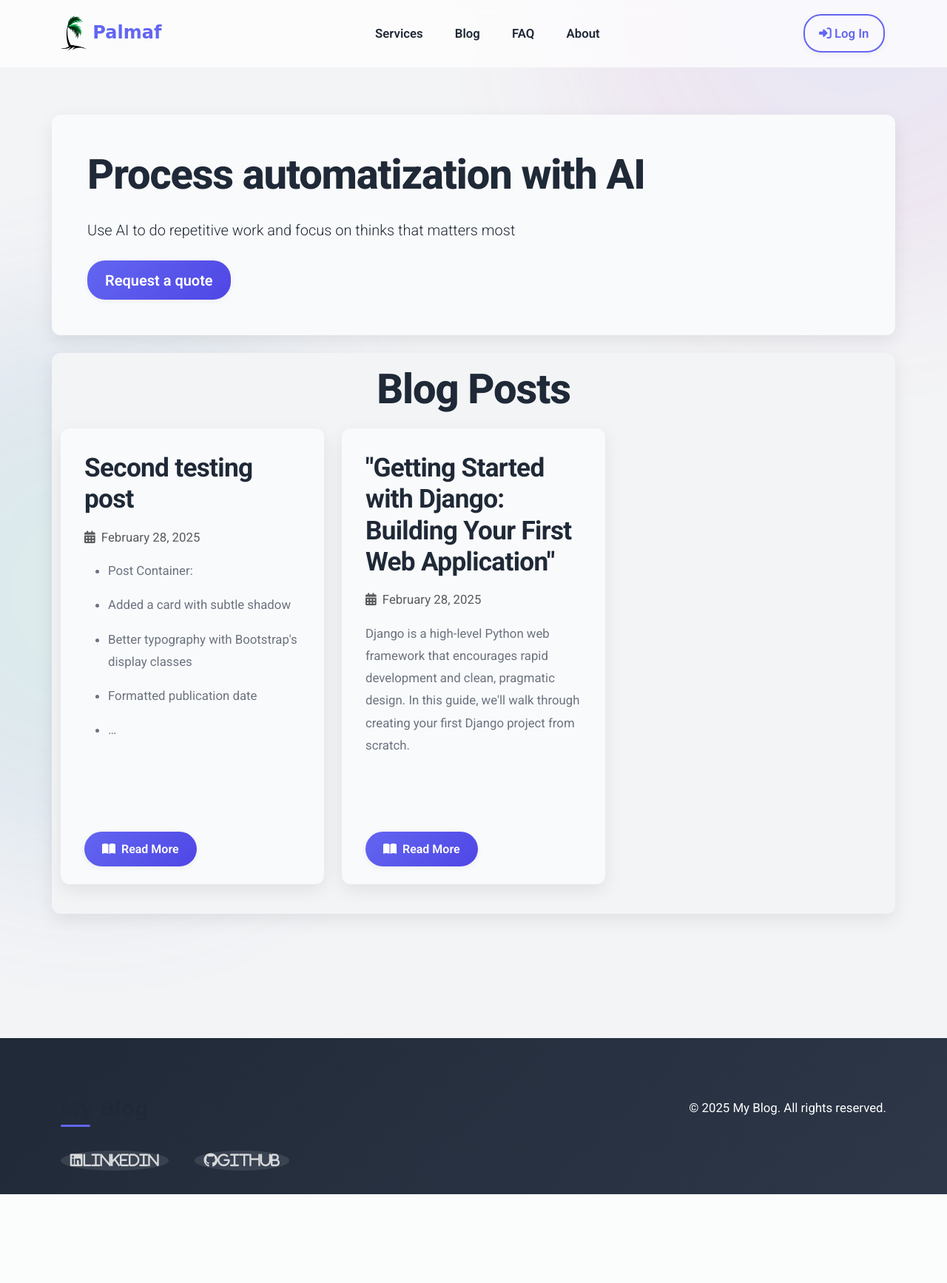
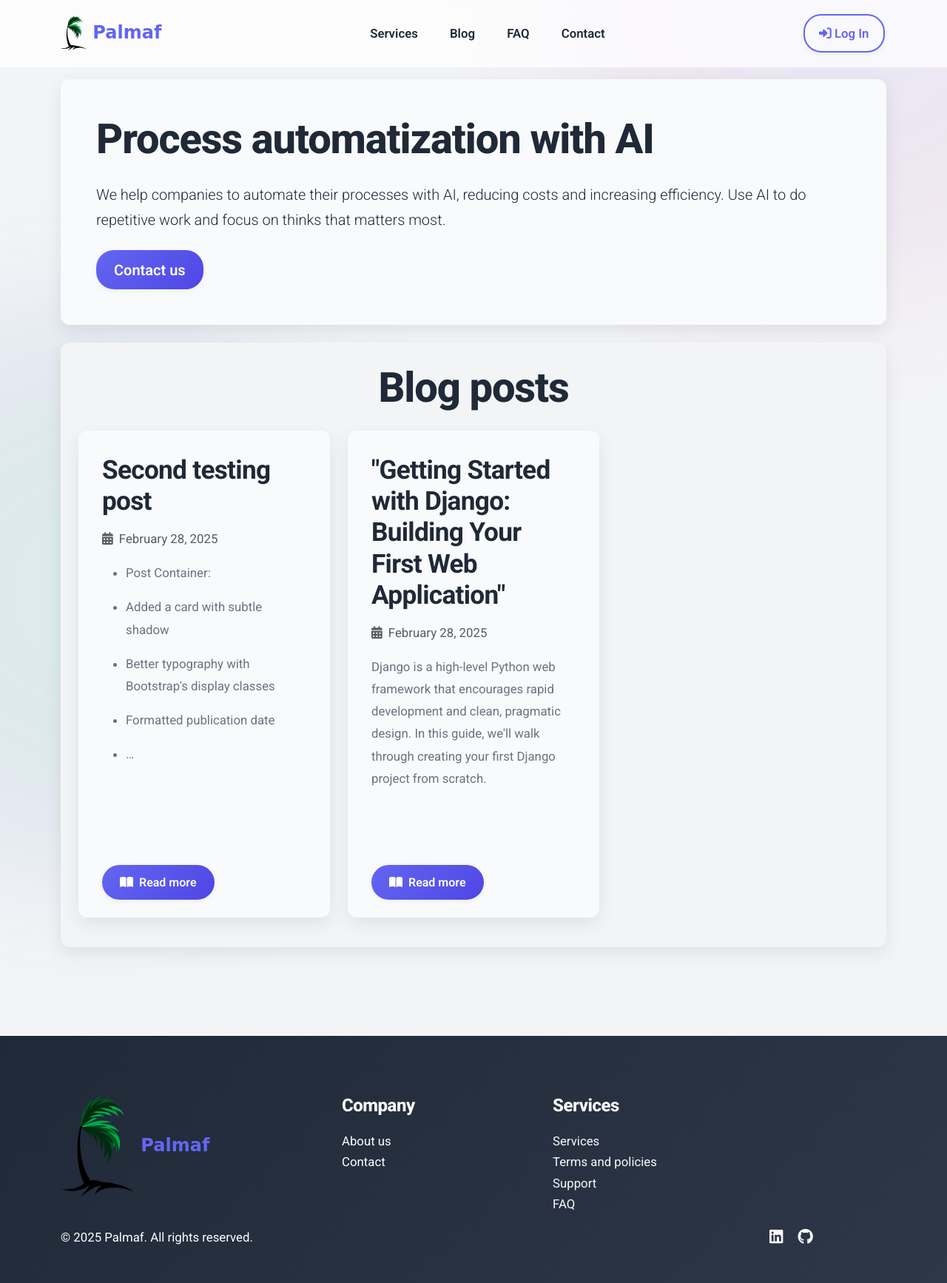
Before and after one commit to LockiCZ/Blog, a Django app: page / in a window 1280 px wide. Shown: the whole page at 74% size. Before the commit the page ends 1614 px from the top, so only its background shows below. Run offline with Django 5.2, Linux system fonts and the light colour scheme; data comes from the database, SQL or seed files in the repository; some libraries are stand-ins or nearby versions; some web fonts are replaced.

Commit message:
* html footer and some small enhancements * added middleware for site translation and files with translations

```diff
--- a/blog/static/css/blog.css
+++ b/blog/static/css/blog.css
@@ -282,8 +282,6 @@
 /* Modern Content Container */
 .content-container {
   min-height: calc(100vh - 180px);
-  padding: 4rem 0;
-  position: relative;
 }
 
 /* Contemporary Card Design */
--- a/blog/templates/blog/base.html
+++ b/blog/templates/blog/base.html
@@ -41,21 +41,13 @@
                         <a class="nav-link" href="{% url 'about' %}">FAQ</a>
                     </li>
                     <li class="nav-item">
-                        <a class="nav-link" href="{% url 'about' %}">About</a>
+                        <a class="nav-link" href="{% url 'about' %}">Contact</a>
                     </li>
                 </ul>
 
 
                 <ul class="nav navbar-nav ms-auto">
                     {% if user.is_authenticated %}
-                        <li class="nav-item">
-                            <a class="nav-link" href="{% url 'post_new' %}"><i class="fas fa-plus-circle"></i> New Post</a>
-                        </li>
-
-                        <li class="nav-item">
-                            <a class="nav-link" href="{% url 'post_draft_list' %}"><i class="fas fa-file-alt"></i> Drafts</a>
-                        </li>
-
                         <li class="nav-item">
                             <a class="nav-link btn btn-outline-danger auth-btn" href="{% url 'logout' %}"><i class="fas fa-sign-out-alt"></i> Log Out</a>
                         </li>
@@ -70,7 +62,7 @@
     </nav>
 
 
-    <div class="content-container container">
+    <div class="content-container container py-3">
         {% if messages %}
             <div class="messages">
                 {% for message in messages %}
@@ -96,26 +88,41 @@
     <footer class="footer">
         <div class="container">
             <div class="row">
-                <div class="col-md-6">
-                    <h5>My Blog</h5>
-                    <div class="social-links mt-3">
-                        <a href="https://www.linkedin.com/" class="text-light me-3" title="LinkedIn">
-                            <i class="fab fa-linkedin fa-lg">LinkedIn</i>
+                <div class="col-md-4 d-md-flex d-none">
+                    <a class="navbar-brand" href="{% url 'home' %}"><img src="{% static 'img/logo_web.svg' %}" alt="" width="100"> Palmaf</a>
+                </div>
+                <div class="col-md-3">
+                    <h4 class="text-light">Company</h4>
+                    <div class="row"><a>About us</a></div>
+                    <div class="row"><a>Contact</a></div>
+                </div>
+                <div class="col-md-3 text-light pt-4 pt-md-0">
+                    <h4 class="text-light">Services</h4>
+                    <div class="row"><a>Services</a></div>
+                    <div class="row"><a>Terms and policies</a></div>
+                    <div class="row"><a>Support</a></div>
+                    <div class="row"><a>FAQ</a></div>
+                </div>
+            </div>
+            <div class="row">
+                <div class="col-6 text mt-3">
+                    <p>&copy; {% now "Y" %} Palmaf. All rights reserved.</p>
+                </div>
+                <div class="col-md-2 col-3 ms-auto">
+                    <div class="mt-3">
+                        <a href="https://www.linkedin.com/" class="text-light mx-2" title="LinkedIn">
+                            <i class="fab fa-linkedin fa-lg"></i>
                         </a>
-                        <a href="https://github.com/" class="text-light" title="GitHub">
-                            <i class="fab fa-github fa-lg">GitHub</i>
+                        <a href="https://github.com/" class="text-light mx-2" title="GitHub">
+                            <i class="fab fa-github fa-lg"></i>
                         </a>
                     </div>
                 </div>
-                <div class="col-md-6 text-md-end">
-                    <p>&copy; {% now "Y" %} My Blog. All rights reserved.</p>
-                </div>
+
             </div>
         </div>
     </footer>
 
     <script src="https://cdn.jsdelivr.net/npm/bootstrap@5.3.3/dist/js/bootstrap.bundle.min.js" integrity="sha384-YvpcrYf0tY3lHB60NNkmXc5s9fDVZLESaAA55NDzOxhy9GkcIdslK1eN7N6jIeHz" crossorigin="anonymous"></script>
-
-
   </body>
 </html>
--- a/blog/templates/blog/home.html
+++ b/blog/templates/blog/home.html
@@ -4,51 +4,19 @@
 
 <section class="container p-5 text-center text-sm-start align-items-center justify-content-between light-bg ">
     <div>
-        <h1>Process automatization with AI</h1>
+        <h1>{{ request.locals.lead.header }}</h1>
 
         <p class="lead my-4">
-            Use AI to do repetitive work and focus on thinks that matters most
+            {{ request.locals.lead.text }}
         </p>
         <button class="btn btn-primary btn-lg" data-bs-toggle="modal" data-bs-target="#enroll">
-            Request a quote
+            {{ request.locals.lead.button }}
         </button>
     </div>
 </section>
 
-<section class="container my-4 ultra-light-bg">
-
-    <h1 class="pt-3 text-center">Blog Posts</h1>
-
-    <div class="row">
-        {% for post in post_list %}
-            <div class="col-md-6 col-lg-4 post-list-item">
-                <div class="card h-100">
-                    <div class="card-body">
-                        <h3 class="card-title">{{ post.title }}</h3>
-                        <div class="d-flex justify-content-between align-items-center mb-3">
-                            <div class="text-muted">
-                                <i class="fas fa-calendar-alt me-1"></i> {{ post.published_date|date:"F d, Y" }}
-                            </div>
-                        </div>
-                        <div class="card-text post-preview-content">
-                            {{ post.text|safe|truncatewords_html:30 }}
-                        </div>
-                    </div>
-                    <div class="card-footer bg-transparent border-0">
-                        <a href="{% url 'post_detail' pk=post.pk %}" class="btn btn-primary">
-                            <i class="fas fa-book-open me-1"></i> Read More
-                        </a>
-                    </div>
-                </div>
-            </div>
-        {% empty %}
-            <div class="col-12 text-center">
-                <div class="alert alert-secondary">
-                    <i class="fas fa-file-alt me-2"></i> No posts yet. Stay tuned!
-                </div>
-            </div>
-        {% endfor %}
-    </div>
+<section class="container my-4 ultra-light-bg pt-1">
+    {% include 'blog/post_list.html' %}
 </section>
 
 
--- a/blog/templates/blog/post_list.html
+++ b/blog/templates/blog/post_list.html
@@ -1,9 +1,16 @@
-{% extends 'blog/base.html' %}
-
-{% block content %}
+{% block post_list %}
 
     <div class="container my-4">
-        <h1 class="mb-4 text-center">Blog Posts</h1>
+        <h1 class="mb-4 text-center">{{ request.locals.blog_posts }}</h1>
+
+        {% if user.is_authenticated %}
+        <div class="row">
+            <div class="col-md-6 mb-4">
+                <button class="btn btn-secondary mx-3" href="{% url 'post_new' %}"><i class="fas fa-plus-circle"></i> {{ request.locals.new_post }}</a>
+                <button class="btn btn-secondary mx-3" href="{% url 'post_draft_list' %}"><i class="fas fa-file-alt"></i> {{ request.locals.drafts }}</a>
+            </div>
+        </div>
+        {% endif %}
 
         <div class="row">
             {% for post in post_list %}
@@ -22,7 +29,7 @@
                         </div>
                         <div class="card-footer bg-transparent border-0">
                             <a href="{% url 'post_detail' pk=post.pk %}" class="btn btn-primary">
-                                <i class="fas fa-book-open me-1"></i> Read More
+                                <i class="fas fa-book-open me-1"></i> {{ request.locals.read_more }}
                             </a>
                         </div>
                     </div>
@@ -30,7 +37,7 @@
             {% empty %}
                 <div class="col-12 text-center">
                     <div class="alert alert-secondary">
-                        <i class="fas fa-file-alt me-2"></i> No posts yet. Stay tuned!
+                        <i class="fas fa-file-alt me-2"></i> {{ request.locals.no_post_msg }}
                     </div>
                 </div>
             {% endfor %}
--- a/blog/urls.py
+++ b/blog/urls.py
@@ -2,8 +2,8 @@
 from blog import views
 
 urlpatterns = [
-    path('', views.HomeListView.as_view(), name='home'),
-    path('blog/', views.PostListView.as_view(), name='blog'),
+    path('', views.HomeView.as_view(), name='home'),
+    path('blog/', views.BlogView.as_view(), name='blog'),
     path('about/', views.AboutView.as_view(), name='about'),
     path('post/<int:pk>', views.PostDetailView.as_view(), name='post_detail'),
     path('post/new/', views.CreatePostView.as_view(), name='post_new'),
--- a/blog/views.py
+++ b/blog/views.py
@@ -21,7 +21,7 @@
 # Create your views here.
 
 
-class HomeListView(ListView):
+class HomeView(ListView):
     template_name = 'blog/home.html'
     model = Post
 
@@ -33,9 +33,9 @@
     template_name = 'blog/about.html'
 
 
-class PostListView(ListView):
+class BlogView(ListView):
     model = Post
-    template_name = 'blog/post_list.html'
+    template_name = 'blog/blog.html'
 
     def get_queryset(self):
         return Post.objects.filter(published_date__lte=timezone.now()).order_by('-published_date')
--- /dev/null
+++ b/data/locals/cs/index.json
@@ -0,0 +1,3 @@
+{
+
+}
--- /dev/null
+++ b/data/locals/en/index.json
@@ -0,0 +1,12 @@
+{
+    "lead": {
+        "header": "Process automatization with AI",
+        "text": "We help companies to automate their processes with AI, reducing costs and increasing efficiency. Use AI to do repetitive work and focus on thinks that matters most.",
+        "button": "Contact us"
+    },
+    "blog_posts": "Blog posts",
+    "new_post": "New post",
+    "drafts": "Drafts",
+    "read_more": "Read more",
+    "no_post_msg": "No posts yet. Stay tuned!"
+}
--- a/my_site/settings.py
+++ b/my_site/settings.py
@@ -43,6 +43,7 @@
 ]
 
 MIDDLEWARE = [
+    'translate_mw.middleware.TranslationMiddleware',
     'django.middleware.security.SecurityMiddleware',
     'django.contrib.sessions.middleware.SessionMiddleware',
     'django.middleware.common.CommonMiddleware',
--- /dev/null
+++ b/translate_mw/middleware.py
@@ -0,0 +1,27 @@
+from translate_mw.utils import load_translations, get_lang_id
+from django.utils.functional import SimpleLazyObject
+
+class TranslationMiddleware:
+    async_capable = False
+    sync_capable = True
+
+    def __init__(self, get_response):
+        self.get_response = get_response
+        self.translations = load_translations()
+
+    def get_lang_data(self, request):
+        lang = get_lang_id(request)
+
+        if lang in self.translations and request.path in self.translations[lang]:
+            return self.translations[lang][request.path]
+        return None
+
+    def __call__(self, request):
+        request.locals = SimpleLazyObject(lambda: self.get_lang_data(request))
+
+        response = self.get_response(request)
+
+        return response
+
+    async def __acall__(self, request):
+        pass # not implemented
--- /dev/null
+++ b/translate_mw/utils.py
@@ -0,0 +1,41 @@
+import os
+import json
+
+
+def load_language(lang, dir_name):
+    out = dict()
+    for root, _, files in os.walk(dir_name):
+        for file_name in files:
+            if file_name.endswith(".json"):
+                file_path = os.path.join(root, file_name)
+                with open(file_path, "r", encoding="utf-8") as f:
+                    lang_data = json.load(f)
+                    lang_data["lang"] = lang
+                    out["/" + file_name[:-len(".json")]] = lang_data
+
+    if "/index" in out:
+        out["/"] = out["/index"]
+    return out
+
+
+def load_translations():
+    if os.getenv("TRANSLATIONS_DIR"):
+        base_dir = os.getenv("TRANSLATIONS_DIR")
+    else:
+        base_dir = os.path.join(os.curdir, "data", "locals")
+
+    out = dict()
+    for dir_name in os.listdir(base_dir):
+        if os.path.isdir(os.path.join(base_dir, dir_name)):
+            out[dir_name] = load_language(dir_name, os.path.join(base_dir, dir_name))
+    return out
+
+
+def get_lang_id(request):
+    if request.COOKIES.get("lang"):
+        return request.COOKIES.get("lang")
+
+    if "HTTP_ACCEPT_LANGUAGE" in request.META:
+        return request.META["HTTP_ACCEPT_LANGUAGE"][:2]
+
+    return "en"
```
Also changed, not shown: blog/templates/blog/blog.html (added, +9 -0 lines), html_templates/blog.css (added, +11 -0 lines), 1 other file.
